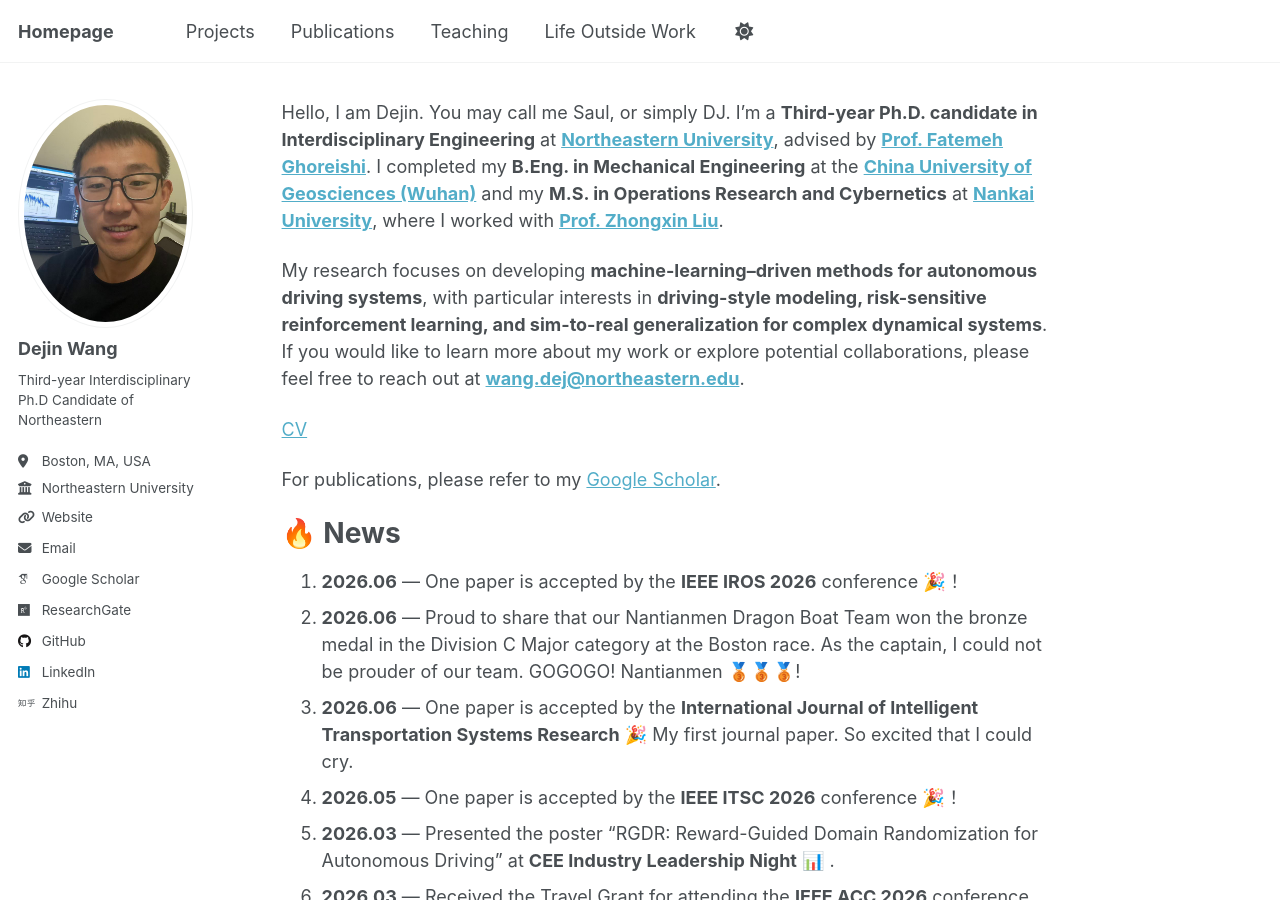
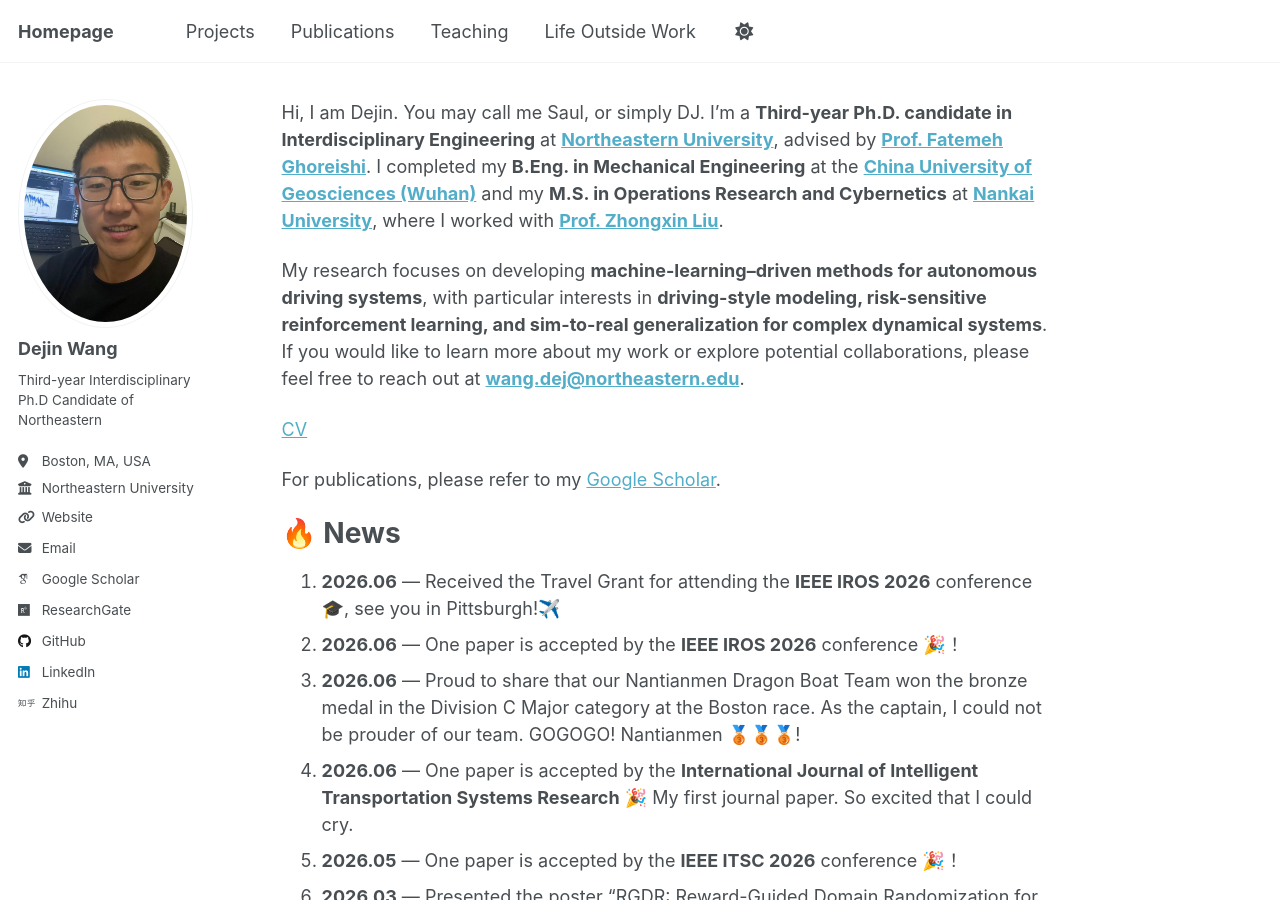
Before and after one commit to dejin-wang/dejin-wang.github.io, a Jekyll site: the page built from _pages/about.md, in a window 1280 px wide and 900 px high. Built offline with Jekyll 4.4.1, drawn with Linux system fonts in a browser that asks for light colours; some web fonts are replaced; a script that is not in the unit is left out.

Commit message:
Update personal introduction and news section

```diff
--- a/_pages/about.md
+++ b/_pages/about.md
@@ -6,7 +6,7 @@ redirect_from:
   - /about.html
 ---
 
-Hello, I am Dejin. You may call me Saul, or simply DJ.  I’m a **Third-year Ph.D. candidate in Interdisciplinary Engineering** at **[Northeastern University](https://www.northeastern.edu/)**, advised by **[Prof. Fatemeh Ghoreishi](https://ghoreishi.lab.northeastern.edu/)**. I completed my **B.Eng. in Mechanical Engineering** at the **[China University of Geosciences (Wuhan)](https://en.cug.edu.cn/)** and my **M.S. in Operations Research and Cybernetics** at **[Nankai University](https://en.nankai.edu.cn/)**, where I worked with **[Prof. Zhongxin Liu](https://ai.nankai.edu.cn/info/1033/4287.htm)**.
+Hi, I am Dejin. You may call me Saul, or simply DJ.  I’m a **Third-year Ph.D. candidate in Interdisciplinary Engineering** at **[Northeastern University](https://www.northeastern.edu/)**, advised by **[Prof. Fatemeh Ghoreishi](https://ghoreishi.lab.northeastern.edu/)**. I completed my **B.Eng. in Mechanical Engineering** at the **[China University of Geosciences (Wuhan)](https://en.cug.edu.cn/)** and my **M.S. in Operations Research and Cybernetics** at **[Nankai University](https://en.nankai.edu.cn/)**, where I worked with **[Prof. Zhongxin Liu](https://ai.nankai.edu.cn/info/1033/4287.htm)**.
 
 
 My research focuses on developing **machine-learning–driven methods for autonomous driving systems**, with particular interests in **driving-style modeling, risk-sensitive reinforcement learning, and sim-to-real generalization for complex dynamical systems**. If you would like to learn more about my work or explore potential collaborations, please feel free to reach out at **<a href="mailto:wang.dej@northeastern.edu">wang.dej@northeastern.edu</a>**.
@@ -20,8 +20,9 @@ For publications, please refer to my [Google Scholar](https://scholar.google.com
 🔥 News
 ======
 
-1. **2026.06** — One paper is accepted by the **IEEE IROS 2026** conference 🎉！
-2. **2026.06** — Proud to share that our Nantianmen Dragon Boat Team won the bronze medal in the Division C Major category at the Boston race. As the captain, I could not be prouder of our team. GOGOGO! Nantianmen 🥉🥉🥉!
+1. **2026.06** — Received the Travel Grant for attending the **IEEE IROS 2026** conference 🎓, see you in Pittsburgh!✈️
+2. **2026.06** — One paper is accepted by the **IEEE IROS 2026** conference 🎉！
+3. **2026.06** — Proud to share that our Nantianmen Dragon Boat Team won the bronze medal in the Division C Major category at the Boston race. As the captain, I could not be prouder of our team. GOGOGO! Nantianmen 🥉🥉🥉!
 4. **2026.06** — One paper is accepted by the **International Journal of Intelligent Transportation Systems Research** 🎉 My first journal paper. So excited that I could cry.
 5. **2026.05** — One paper is accepted by the **IEEE ITSC 2026** conference 🎉！
 6. **2026.03** — Presented the poster “RGDR: Reward-Guided Domain Randomization for Autonomous Driving” at **CEE Industry Leadership Night** 📊  .
```
